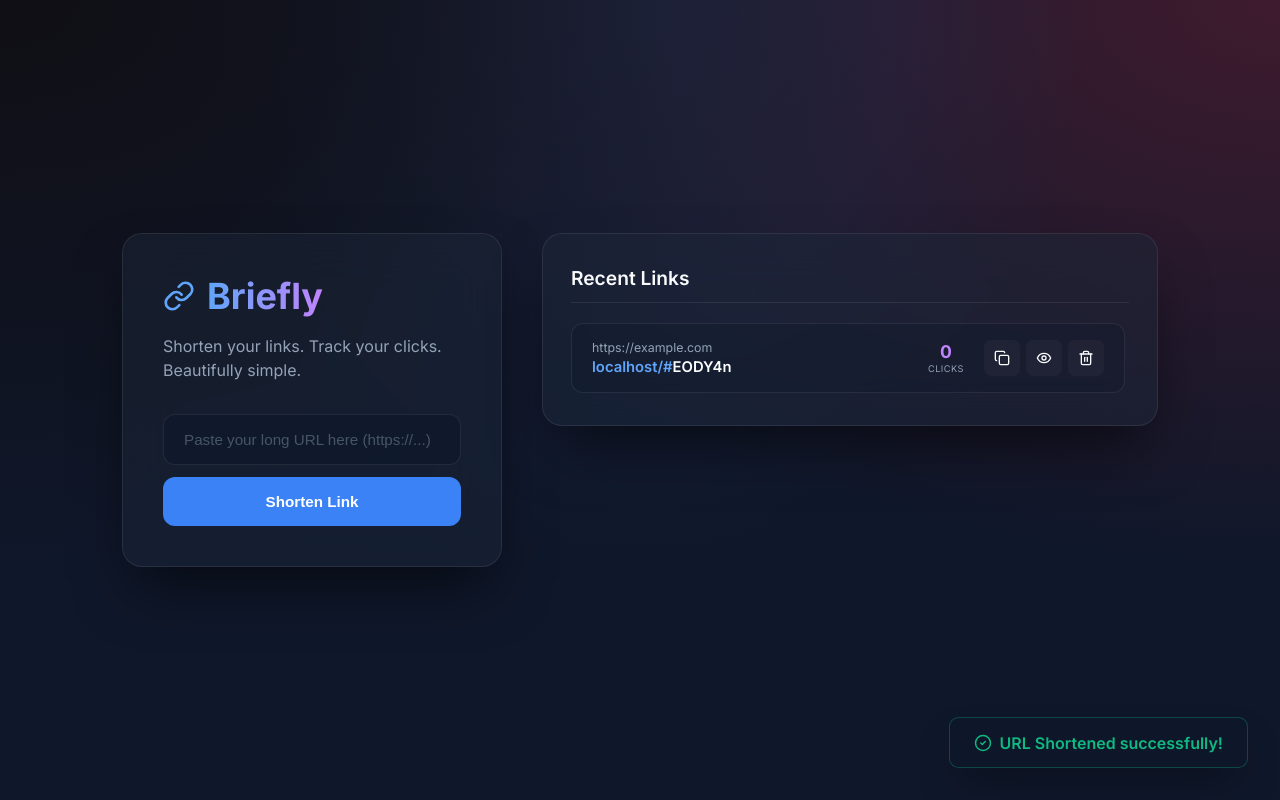
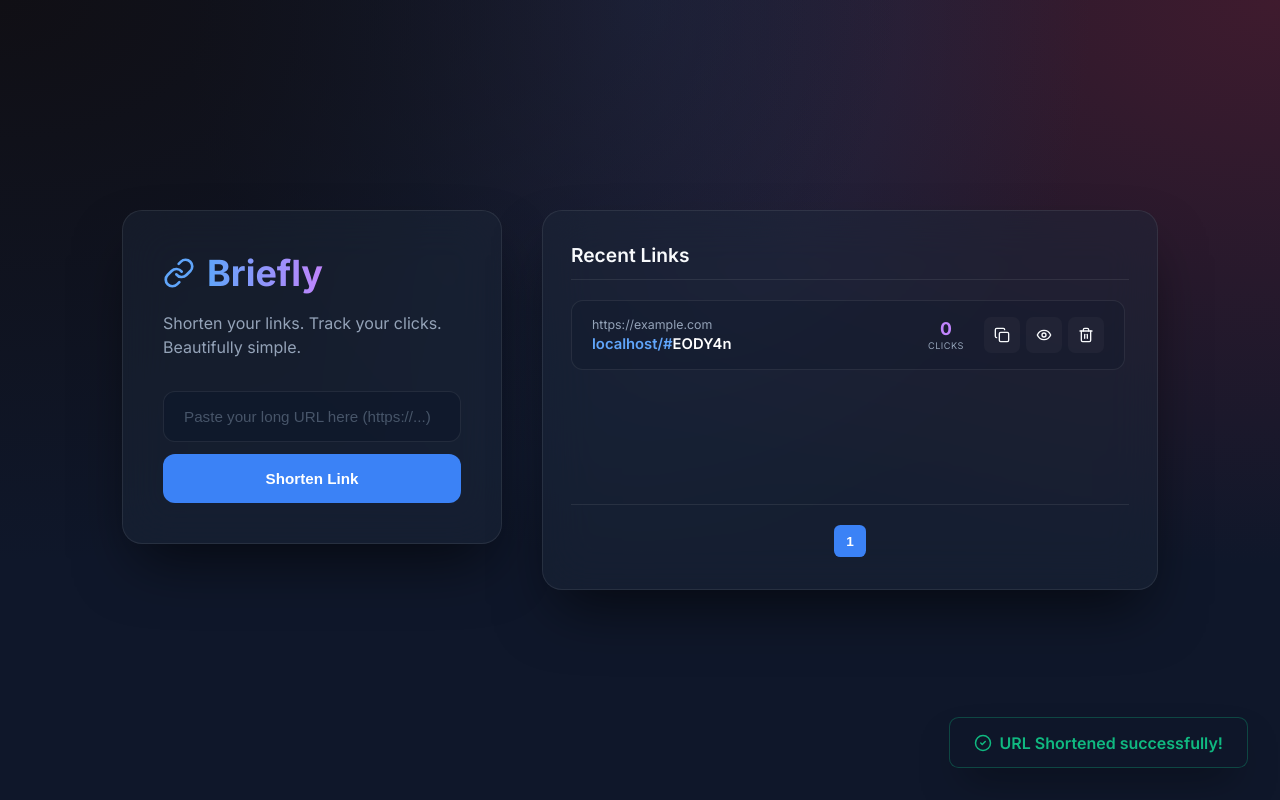
Before and after one commit to karthik-cyberexpert/sydions-scheduler-task2, a Next.js app: page / in a window 1280 px wide. Both pictures are taken after typing "https://example.com" into the empty fields and a click on the button "Shorten Link". Built offline with nearby package versions, Linux system fonts and the light colour scheme.

Commit message:
Implement dynamic pagination to show 3 links per page and dynamic range page numbers

```diff
--- a/src/app/globals.css
+++ b/src/app/globals.css
@@ -290,6 +290,51 @@ button.primary-btn:hover {
   transform: translateY(0);
 }
 
+
+/* Pagination Styles */
+.pagination {
+  display: flex;
+  justify-content: center;
+  align-items: center;
+  gap: 0.5rem;
+  margin-top: 1.5rem;
+  border-top: 1px solid var(--border-color);
+  padding-top: 1.25rem;
+}
+
+.page-btn {
+  background: rgba(255, 255, 255, 0.03);
+  border: 1px solid transparent;
+  color: var(--text-muted);
+  width: 32px;
+  height: 32px;
+  border-radius: 0.4rem;
+  display: flex;
+  align-items: center;
+  justify-content: center;
+  font-size: 0.85rem;
+  font-weight: 500;
+  cursor: pointer;
+  transition: all 0.15s ease;
+}
+
+.page-btn:hover {
+  background: rgba(255, 255, 255, 0.08);
+  color: var(--text-main);
+}
+
+.page-btn.active {
+  background: var(--primary);
+  color: white;
+  font-weight: 600;
+}
+
+.page-ellipsis {
+  color: var(--text-muted);
+  font-size: 0.85rem;
+  padding: 0 0.25rem;
+}
+
 @media (max-width: 900px) {
   .layout-grid {
     grid-template-columns: 1fr;
--- a/src/app/page.tsx
+++ b/src/app/page.tsx
@@ -11,6 +11,7 @@ interface UrlMapping {
 }
 
 const LOCAL_STORAGE_KEY = 'briefly_urls_db';
+const ITEMS_PER_PAGE = 3;
 
 export default function Home() {
   const [url, setUrl] = useState('');
@@ -21,6 +22,9 @@ export default function Home() {
   const [baseUrl, setBaseUrl] = useState('');
   const [redirecting, setRedirecting] = useState(false);
   const [previewUrl, setPreviewUrl] = useState<UrlMapping | null>(null);
+
+  // Pagination State
+  const [currentPage, setCurrentPage] = useState(1);
 
   // Helper to load database
   const getDB = (): Record<string, UrlMapping> => {
@@ -127,6 +131,7 @@ export default function Home() {
     saveDB(db);
     setUrl('');
     loadUrls();
+    setCurrentPage(1); // Jump to first page to see the new item
     triggerToast('URL Shortened successfully!');
   };
 
@@ -145,8 +150,47 @@ export default function Home() {
     const db = getDB();
     delete db[shortId];
     saveDB(db);
+
+    // Adjust current page if we delete the last item on the active page
+    const updatedUrls = urls.filter(u => u.shortId !== shortId);
+    const newTotalPages = Math.ceil(updatedUrls.length / ITEMS_PER_PAGE);
+    if (currentPage > newTotalPages && newTotalPages > 0) {
+      setCurrentPage(newTotalPages);
+    }
+
     loadUrls();
     triggerToast('URL deleted successfully!');
+  };
+
+  // Pagination calculation
+  const totalPages = Math.max(1, Math.ceil(urls.length / ITEMS_PER_PAGE));
+  const startIndex = (currentPage - 1) * ITEMS_PER_PAGE;
+  const paginatedUrls = urls.slice(startIndex, startIndex + ITEMS_PER_PAGE);
+
+  // Generate page numbers range: e.g., 1, ..., 4, 5, ..., 10
+  const getPaginationRange = () => {
+    const range: (number | string)[] = [];
+    if (totalPages <= 5) {
+      for (let i = 1; i <= totalPages; i++) range.push(i);
+    } else {
+      range.push(1);
+
+      const start = Math.max(2, currentPage - 1);
+      const end = Math.min(totalPages - 1, currentPage + 1);
+
+      if (start > 2) {
+        range.push('...');
+      }
+      for (let i = start; i <= end; i++) {
+        range.push(i);
+      }
+      if (end < totalPages - 1) {
+        range.push('...');
+      }
+
+      range.push(totalPages);
+    }
+    return range;
   };
 
   if (redirecting) {
@@ -219,17 +263,17 @@ export default function Home() {
         </div>
 
         {/* Right Side: Recent Links */}
-        <div className="glass-panel" style={{ padding: '2rem 1.75rem' }}>
+        <div className="glass-panel" style={{ padding: '2rem 1.75rem', display: 'flex', flexDirection: 'column', minHeight: '380px' }}>
           <h2 style={{ fontSize: '1.2rem', marginTop: 0, marginBottom: '1.25rem', borderBottom: '1px solid var(--border-color)', paddingBottom: '0.75rem', fontWeight: 600 }}>
             Recent Links
           </h2>
-          <div className="url-list">
-            {urls.length === 0 ? (
+          <div className="url-list" style={{ flex: 1 }}>
+            {paginatedUrls.length === 0 ? (
               <p style={{ textAlign: 'center', color: 'var(--text-muted)', margin: '3rem 0', fontSize: '0.9rem' }}>
                 No links yet. Create your first one on the left!
               </p>
             ) : (
-              urls.map((u) => {
+              paginatedUrls.map((u) => {
                 const fullShortUrl = `${baseUrl}#${u.shortId}`;
                 return (
                   <div className="url-item" key={u.shortId}>
@@ -263,6 +307,30 @@ export default function Home() {
               })
             )}
           </div>
+
+          {/* Pagination Component */}
+          {urls.length > 0 && (
+            <div className="pagination">
+              {getPaginationRange().map((page, idx) => {
+                if (page === '...') {
+                  return (
+                    <span key={`ellipsis-${idx}`} className="page-ellipsis">
+                      ...
+                    </span>
+                  );
+                }
+                return (
+                  <button
+                    key={`page-${page}`}
+                    className={`page-btn ${currentPage === page ? 'active' : ''}`}
+                    onClick={() => setCurrentPage(page as number)}
+                  >
+                    {page}
+                  </button>
+                );
+              })}
+            </div>
+          )}
         </div>
       </div>
 
```
